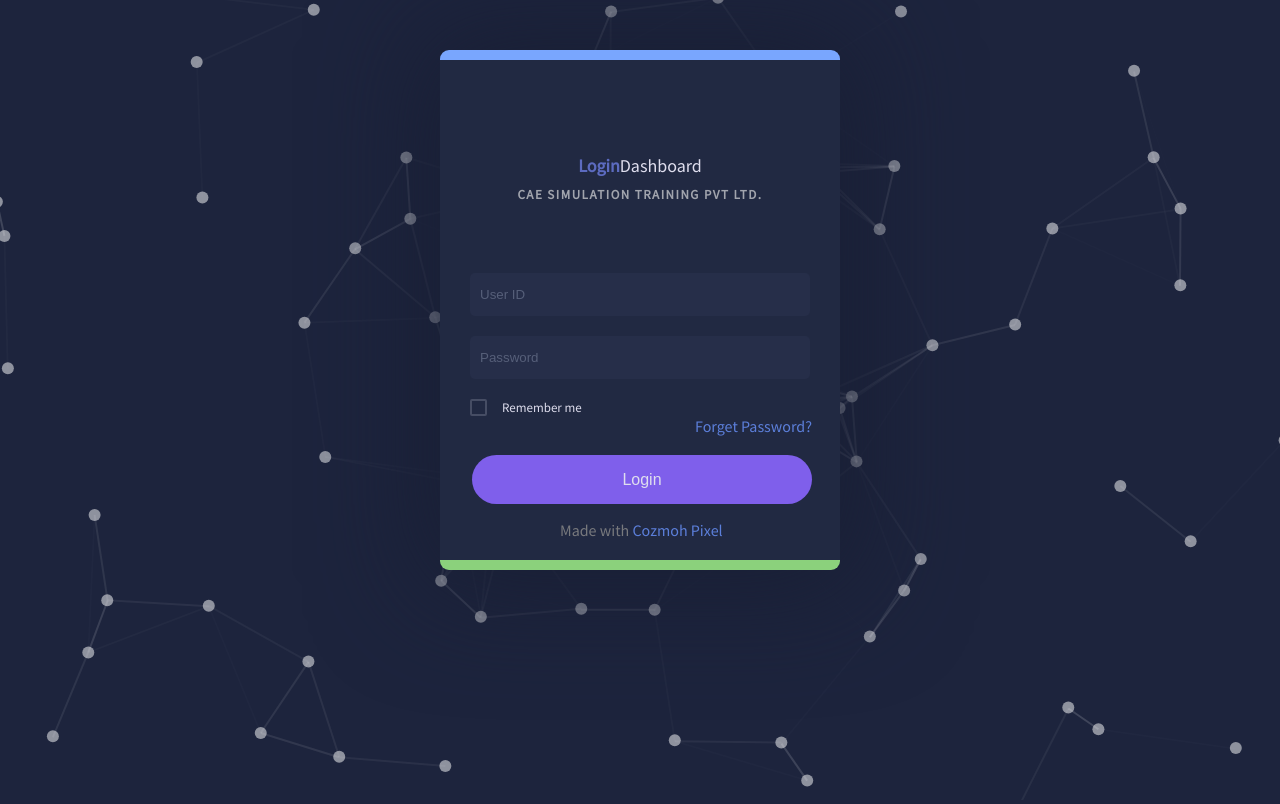
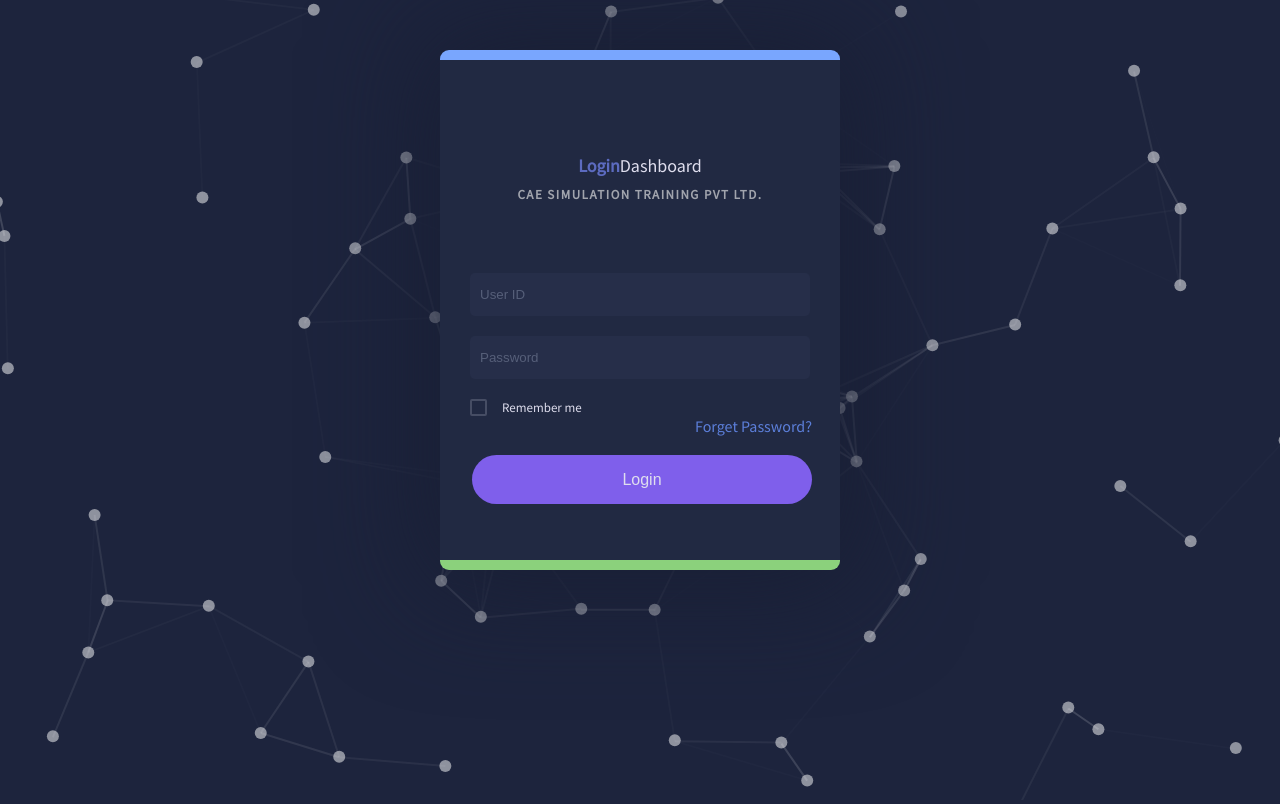
Before and after one commit to 3nobita/CNA9, a Node server app: page / in a window 1280 px wide. Run offline with Node 20, Linux system fonts and the light colour scheme; some libraries are stand-ins or nearby versions.

Commit message:
Update index.ejs

```diff
--- a/views/index.ejs
+++ b/views/index.ejs
@@ -220,7 +220,6 @@
                 <a href="#" class="forgetpass">Forget Password?</a>
                 <input type="submit" value="Login" class="btn1">
             </form>
-           <a href="" class="dnthave"><span style="color:#78797D;">Made with </span> <span>Cozmoh Pixel</span></a>
         </div>
     </div>
 
```
